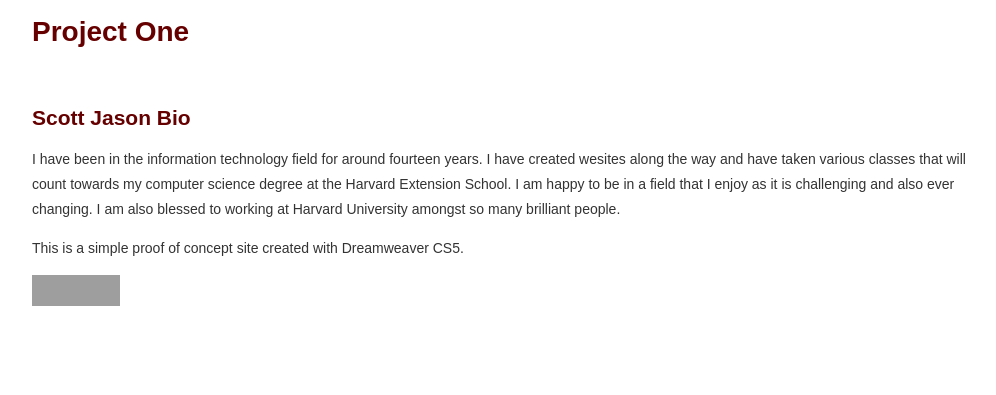
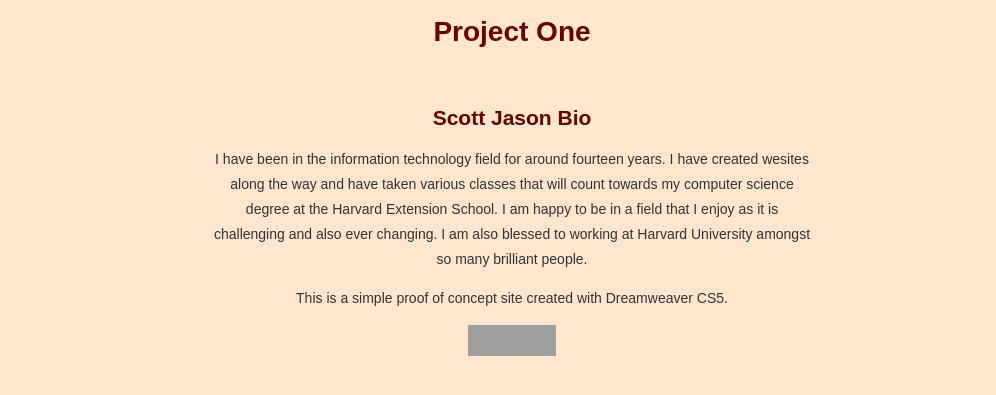
Before and after one commit to smjason/p1.smj-dwa15.biz, a PHP site: page / in a window 1280 px wide. Shown: the top 395 px of the page, without its empty margins (128-1124 px from the left). Run offline with PHP 8.4, Linux system fonts and the light colour scheme; grey boxes are pictures that could not be loaded.

Commit message:
Added background color and center aligned text

```diff
--- a/styles.css
+++ b/styles.css
@@ -11,11 +11,12 @@ h1, h2
 body
 
     {height:100%;
-    width: 960px;
+    width: 600px;
     margin:auto;
     font-family:Arial, sans-serif;
     font-size:14px;
     color:#333333;
     line-height:25px;
-    background-color:#fff;
+    background-color:#FFE6CC;
+	text-align:center;
 }
```
